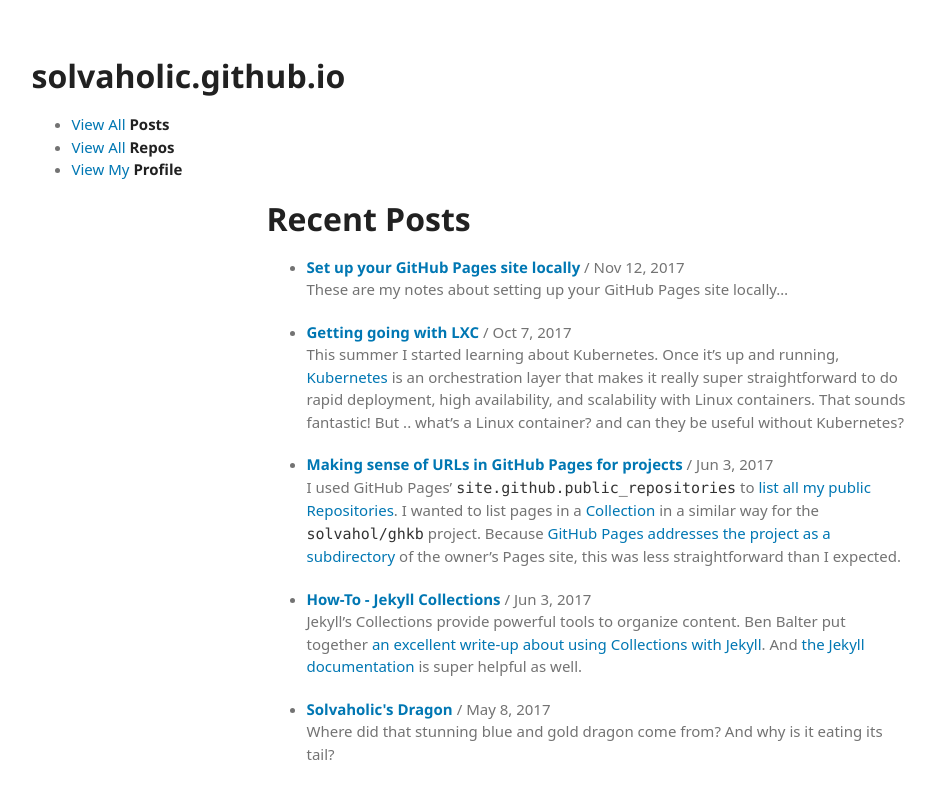
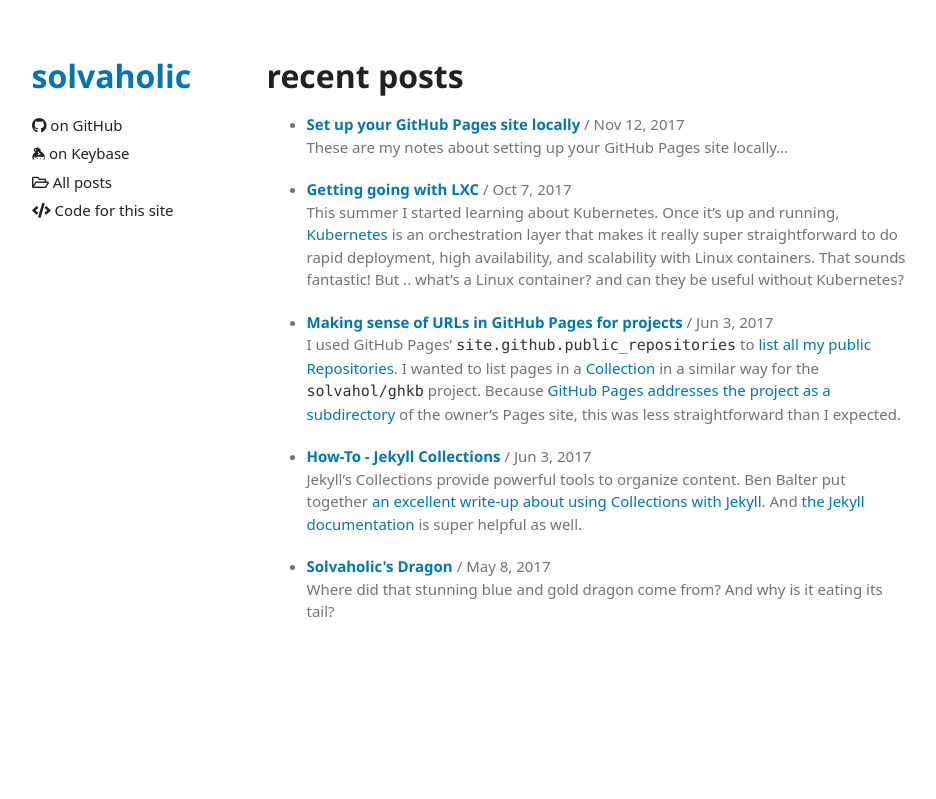
Before and after one commit to solvaholic/solvaholic.github.io, a Jekyll site: the page built from index.html, in a window 1280 px wide. Shown: the top 799 px of the page, without its empty margins (171-1107 px from the left). Built offline with Jekyll 4.4.1, drawn with Linux system fonts in a browser that asks for light colours; some web fonts are replaced; a script that is not in the unit is left out; the repository's description, which GitHub fills in, is left out.

Commit message:
Copy default layout from BDHU/bdhu.github.io
via solvaholic/reimagined-fortnight.

```diff
--- a/_config.yml
+++ b/_config.yml
@@ -1,4 +1,4 @@
-title: solvaholic.github.io
+title: "solvaholic"
 description:
 google_analytics:
 show_downloads: true
--- a/_includes/links-mobile.html
+++ b/_includes/links-mobile.html
@@ -1,8 +1,12 @@
 <div class="link-wrapper-mobile">
-  <a href="https://github.com/solvaholic" rel="author">[GitHub]</a>
+  <a href="https://github.com/solvaholic" rel="author"><i class="fab fa-github"></i></a>
   <span style="margin-left: 5px;"></span>
-  <a href="https://keybase.io/solvaholic" rel="external">[Keybase]</a>
+  <a href="https://keybase.io/solvaholic" rel="external"><i class='fab fa-keybase'></i></a>
   <span style="margin-left: 5px;"></span>
-  <a href="https://github.com/solvaholic/reimagined-fortnight">[This Repository]</a>
+  <!-- <a href="https://twitter.com" rel="external"><i class="fab fa-twitter"></i></a> -->
+  <span style="margin-left: 5px;"></span>
+  <a href="/allposts.html"><i class='far fa-folder-open'></i></a>
+  <span style="margin-left: 5px;"></span>
+  <a href="https://github.com/solvaholic/reimagined-fortnight"><i class='fas fa-code'></i></a>
   <span style="margin-left: 5px;"></span>
 </div>
--- a/_includes/links.html
+++ b/_includes/links.html
@@ -10,11 +10,10 @@
     }
   </style>
   <ul class="link">
-    <li><a href="https://github.com/solvaholic" rel="author"><i class="fab fa-github"></i> GitHub</a></li>
-    <li><a href="https://keybase.io/solvaholic" rel="external"><i class='fab fa-keybase'></i> Keybase</a></li>
-    <li><a href="https://www.linkedin.com" rel="external"><i class="fab fa-linkedin"></i> LinkedIn</a></li>
-    <li><a href="https://twitter.com" rel="external"><i class="fab fa-twitter"></i> Twitter</a></li>
-    <li><a href="https://solvaholic.github.io" rel="external"><i class="fas fa-pencil-alt"></i> Blog</a></li>
-    <li><a href="https://github.com/solvaholic/reimagined-fortnight"><i class="far fa-bookmark"></i> This Repository</a></li>
+    <li><a href="https://github.com/solvaholic" rel="author"><i class="fab fa-github"></i> on GitHub</a></li>
+    <li><a href="https://keybase.io/solvaholic" rel="external"><i class='fab fa-keybase'></i> on Keybase</a></li>
+    <!-- <li><a href="https://twitter.com" rel="external"><i class="fab fa-twitter"></i> on Twitter</a></li> -->
+    <li><a href="/allposts.html"><i class='far fa-folder-open'></i> All posts</a></li>
+    <li><a href="https://github.com/solvaholic/reimagined-fortnight"><i class='fas fa-code'></i> Code for this site</a></li>
   </ul>
 </div>
--- a/_layouts/default.html
+++ b/_layouts/default.html
@@ -1,58 +1,56 @@
-<!doctype html>
+<!DOCTYPE html>
 <html lang="{{ site.lang | default: "en-US" }}">
   <head>
-    <meta charset="utf-8">
-    <meta http-equiv="X-UA-Compatible" content="chrome=1">
-    <title>{{ site.title | default: site.github.repository_name }} by {{ site.github.owner_name }}</title>
+    <meta charset="UTF-8">
+    <meta http-equiv="X-UA-Compatible" content="IE=edge">
+    <meta name="viewport" content="width=device-width, initial-scale=1">
 
-    <link rel="stylesheet" href="{{ '/assets/css/style.css?v=' | append: site.github.build_revision | relative_url }}">
-    <meta name="viewport" content="width=device-width">
+    <link rel="stylesheet" href="{{ "/assets/css/style.css?v=" | append: site.github.build_revision | relative_url }}">
+
+    <link rel="stylesheet" href="https://cdnjs.cloudflare.com/ajax/libs/font-awesome/5.15.4/css/all.min.css">
+
+    <link rel="preload" href="{{ "/assets/img/logo.png?v=" | append: site.github.build_revision | relative_url }}" as="image">
     <!--[if lt IE 9]>
-    <script src="//html5shiv.googlecode.com/svn/trunk/html5.js"></script>
+    <script src="https://cdnjs.cloudflare.com/ajax/libs/html5shiv/3.7.3/html5shiv.min.js"></script>
     <![endif]-->
   </head>
   <body>
     <div class="wrapper">
-      <header>
-        <h1>{{ site.title | default: site.github.repository_name }}</h1>
-        <p>{{ site.description | default: site.github.project_tagline }}</p>
+      <div class="sidebar">
+        <header>
+          <!-- <img class="img-circle" rel="prefetch" src={{ "/assets/img/logo.png?v=" | append: site.github.build_revision | relative_url }}> -->
+          <h1><a href="{{ "/" | absolute_url }}">{{ site.title | default: site.github.repository_name }}</a></h1>
 
-        <ul>
-          <li><a href="/allposts.html">View All <strong>Posts</strong></a></li>
-          <li><a href="/repos.html">View All <strong>Repos</strong></a></li>
-          <li><a href="{{ site.github.owner_url }}">View My <strong>Profile</strong></a></li>
-        </ul>
+          <!-- {% if site.logo %}
+            <img src="{{site.logo | relative_url}}" alt="Logo" />
+          {% endif %} -->
 
-      </header>
+          <p>{{ site.description | default: site.github.project_tagline }}</p>
+
+          <!-- {% if site.github.is_project_page %}
+          <p class="view"><a href="{{ site.github.repository_url }}">View the Project on GitHub <small>{{ site.github.repository_nwo }}</small></a></p>
+          {% endif %}
+
+          {% if site.github.is_user_page %}
+          <p class="view"><a href="{{ site.github.owner_url }}">View My GitHub Profile</a></p>
+          {% endif %} -->
+
+          {% include links.html %}
+
+        </header>
+
+        {% include links-mobile.html %}
+
+      </div>
       <section>
-
-        {% if page.title.size > 0 %}
-            <h1>{{ page.title }}</h1>
-        {% endif %}
 
       {{ content }}
 
       </section>
       <footer>
-        {% if site.github.is_project_page %}
-        <p>This project is maintained by <a href="{{ site.github.owner_url }}">{{ site.github.owner_name }}</a></p>
-        {% endif %}
-        <p><small>Hosted on GitHub Pages &mdash; Theme based on <a href="https://github.com/orderedlist/minimal">minimal by orderedlist</a></small></p>
+        <p><small>Powered by <a href="https://jekyllrb.com/">Jekyll</a> & <a href="https://github.com/pages-themes/minimal">Minimal</a></small></p>
       </footer>
     </div>
-    <script src="{{ '/assets/js/scale.fix.js' | relative_url }}"></script>
-
-
-  {% if site.google_analytics %}
-    <script>
-        (function(i,s,o,g,r,a,m){i['GoogleAnalyticsObject']=r;i[r]=i[r]||function(){
-        (i[r].q=i[r].q||[]).push(arguments)},i[r].l=1*new Date();a=s.createElement(o),
-        m=s.getElementsByTagName(o)[0];a.async=1;a.src=g;m.parentNode.insertBefore(a,m)
-        })(window,document,'script','https://www.google-analytics.com/analytics.js','ga');
-
-        ga('create', '{{ site.google_analytics }}', 'auto');
-        ga('send', 'pageview');
-    </script>
-  {% endif %}
+    <script src="{{ "/assets/js/scale.fix.js" | relative_url }}"></script>
   </body>
 </html>
--- a/index.html
+++ b/index.html
@@ -3,7 +3,7 @@
 type: home
 ---
 
-<h1>Recent Posts</h1>
+<h1>recent posts</h1>
 
 {% if site.posts.size > 0 %}
     <ul>
```
